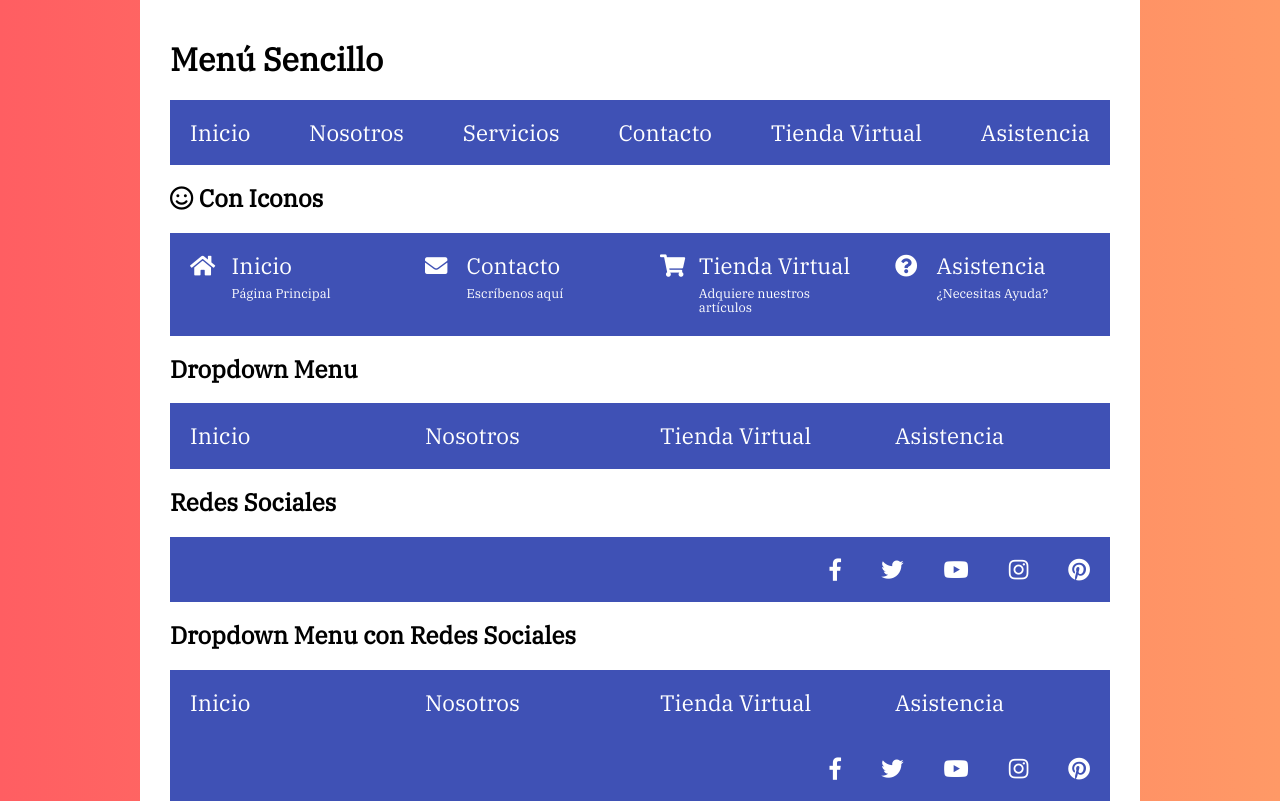
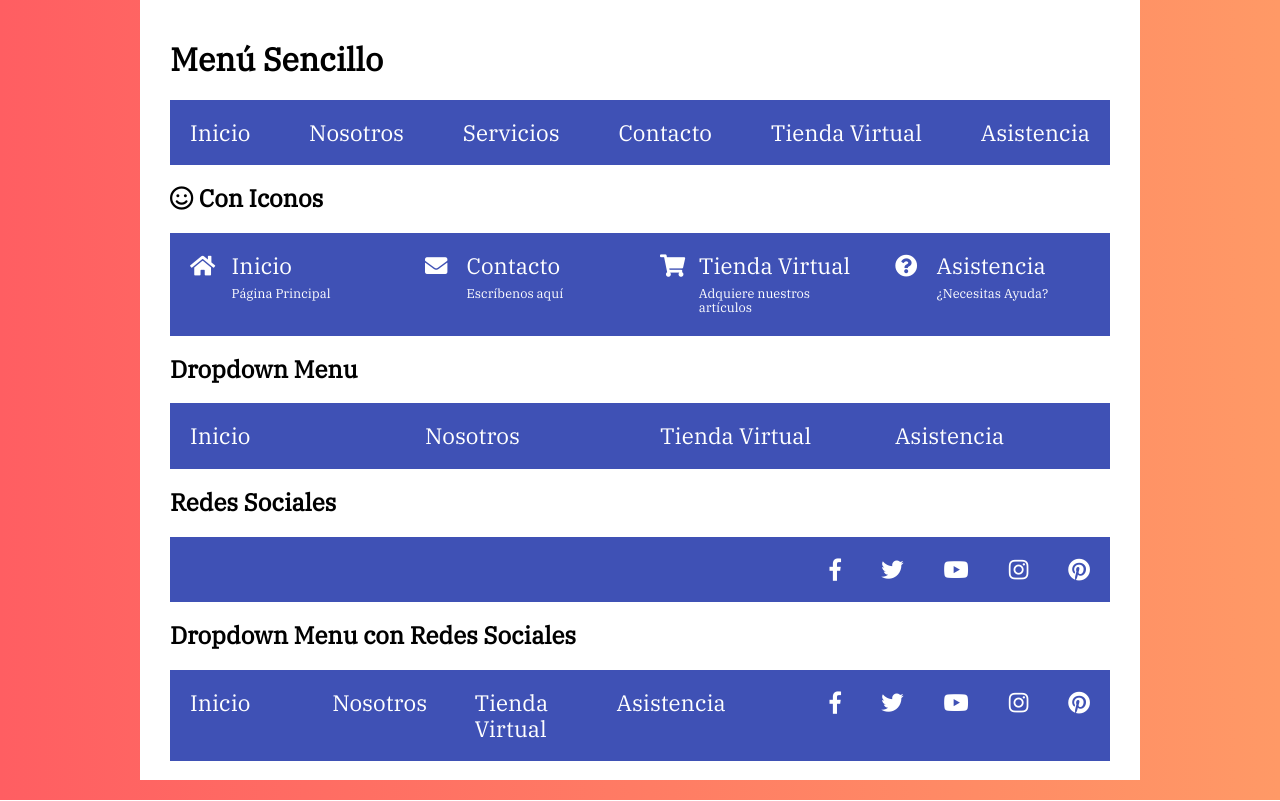
Before and after one commit to jcarlosj/CSSGrid-Flexbox-2-Menues-U-JPdTV, a plain HTML site: page index.html in a window 1280 px wide. Drawn offline with nearby package versions, Linux system fonts and the light colour scheme.

Commit message:
+ Style & Media Queries (Mobile First): Menues 'RedesSociales/Dropdown'

```diff
--- a/css/style.css
+++ b/css/style.css
@@ -156,3 +156,22 @@ nav#social ul li a[href*='instagram.com']::before {
 nav#social ul li a[href*='pinterest.com']::before {
    content: '\f0d2';
 }
+
+/* Menu: Dropdown y Redes Sociales */
+.nav-dropdown-social {
+   display: flex;
+   flex-direction: column;
+   background-color: #3F51B5;
+}
+.nav-dropdown-social nav#social {
+   order: -1;
+}
+@media screen and ( min-width: 768px ) {
+   .nav-dropdown-social {
+      flex-direction: row;
+      justify-content: space-between;
+   }
+   .nav-dropdown-social nav#social {
+      order: unset;
+   }
+}
```
